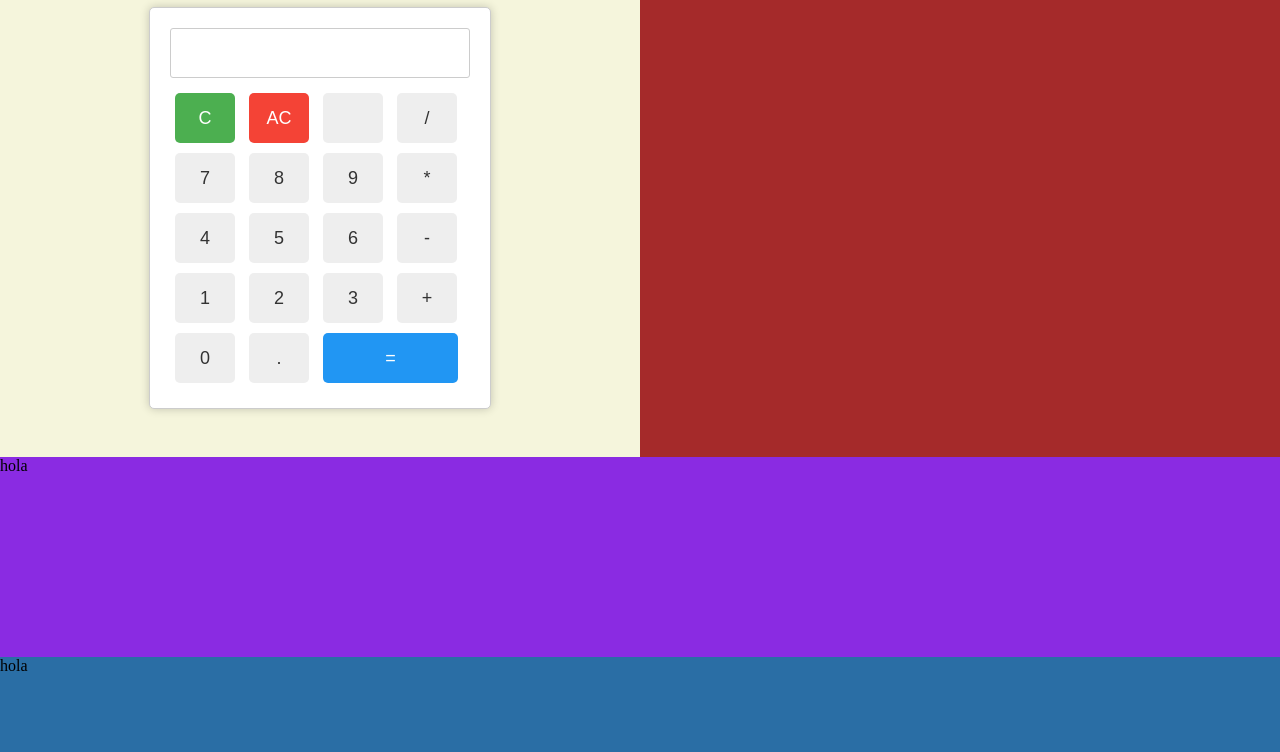
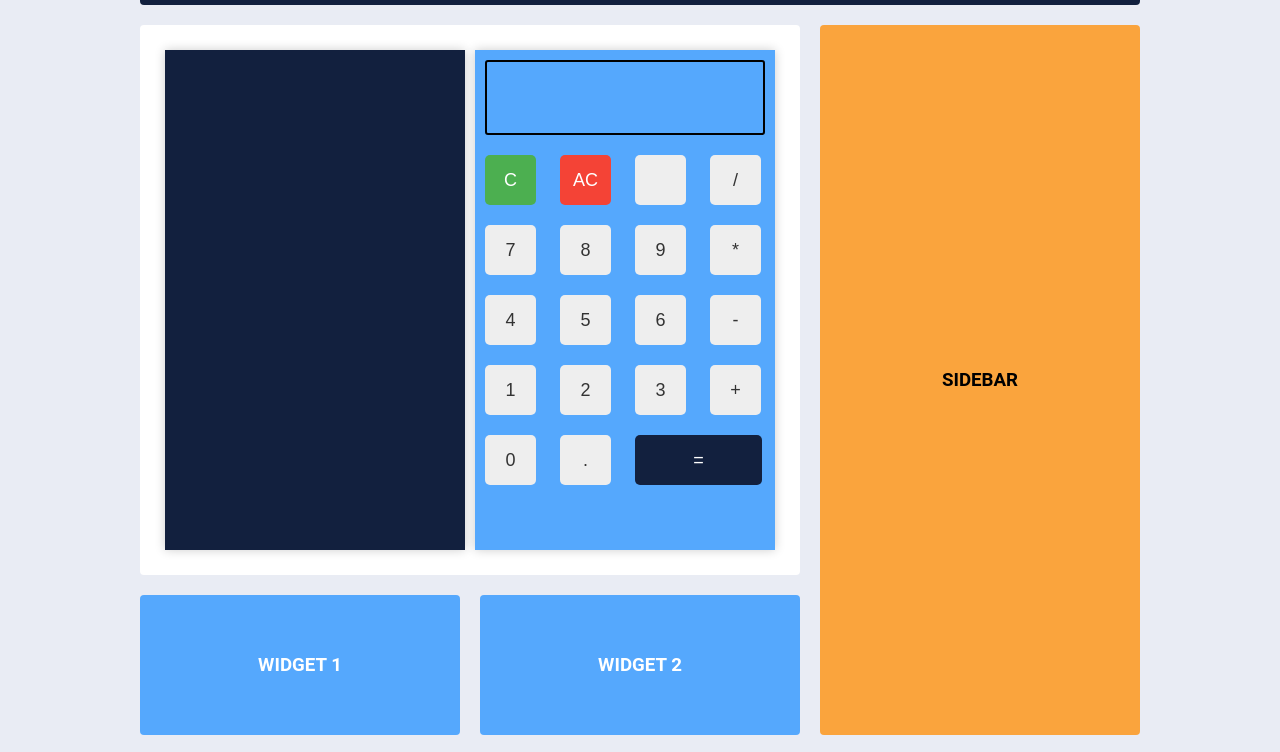
Before and after one commit to leonardogr15/various_projects, a plain HTML site: page index.html in a window 1280 px wide. Shown: the part 83-835 px from the top of the page. Drawn offline with Linux system fonts and the light colour scheme.

Commit message:
fix_calculator finish

```diff
--- a/index.html
+++ b/index.html
@@ -12,37 +12,50 @@
 </head>
 
 <body>
-    <div id="navbar">navbar</div>
-    <div id="div_father">
-        <div id="div_son_1">
-            <div id="calculator">
+    <div class="contenedor">
+		<header class="header">
+			<h2>HEADER</h2>
+		</header>
+		<main class="contenido">
+			<div id="div_first">
+            </div>
+			<div id="div_second">
                 <div id="result"></div>
-                <button id ='button_cal_c' class="button c" onclick="clearResult()">C</button>
-                <button id ='button_cal_ac' class="button ac" onclick="clearAll()">AC</button>
-                <button id ='button_cal' class="button" >&nbsp;</button>
-                <button id ='button_cal' class="button" onclick="appendToResult('/')">/</button>
-                <button id ='button_cal' class="button" onclick="appendToResult(7)">7</button>
-                <button id ='button_cal' class="button" onclick="appendToResult(8)">8</button>
-                <button id ='button_cal' class="button" onclick="appendToResult(9)">9</button>
-                <button id ='button_cal' class="button" onclick="appendToResult('*')">*</button>
-                <button id ='button_cal' class="button" onclick="appendToResult(4)">4</button>
-                <button id ='button_cal' class="button" onclick="appendToResult(5)">5</button>
-                <button id ='button_cal' class="button" onclick="appendToResult(6)">6</button>
-                <button id ='button_cal' class="button" onclick="appendToResult('-')">-</button>
-                <button id ='button_cal' class="button" onclick="appendToResult(1)">1</button>
-                <button id ='button_cal' class="button" onclick="appendToResult(2)">2</button>
-                <button id ='button_cal' class="button" onclick="appendToResult(3)">3</button>
-                <button id ='button_cal' class="button" onclick="appendToResult('+')">+</button>
-                <button id ='button_cal' class="button" onclick="appendToResult(0)">0</button>
-                <button id ='button_cal' class="button" onclick="appendToResult('.')">.</button>
-                <button id ='button_cal_equal' class="button equal" onclick="calculate()">=</button>
+                <button id ='button_cal_c' onclick="clearResult()">C</button>
+                <button id ='button_cal_ac' onclick="clearAll()">AC</button>
+                <button id ='button_cal' >&nbsp;</button>
+                <button id ='button_cal' onclick="appendToResult('/')">/</button>
+                <button id ='button_cal' onclick="appendToResult(7)">7</button>
+                <button id ='button_cal' onclick="appendToResult(8)">8</button>
+                <button id ='button_cal' onclick="appendToResult(9)">9</button>
+                <button id ='button_cal' onclick="appendToResult('*')">*</button>
+                <button id ='button_cal' onclick="appendToResult(4)">4</button>
+                <button id ='button_cal' onclick="appendToResult(5)">5</button>
+                <button id ='button_cal' onclick="appendToResult(6)">6</button>
+                <button id ='button_cal' onclick="appendToResult('-')">-</button>
+                <button id ='button_cal' onclick="appendToResult(1)">1</button>
+                <button id ='button_cal' onclick="appendToResult(2)">2</button>
+                <button id ='button_cal' onclick="appendToResult(3)">3</button>
+                <button id ='button_cal' onclick="appendToResult('+')">+</button>
+                <button id ='button_cal' onclick="appendToResult(0)">0</button>
+                <button id ='button_cal' onclick="appendToResult('.')">.</button>
+                <button id ='button_cal_equal' onclick="calculate()">=</button>
             </div>
-        </div>
-        <div id="div_son_2"> hola</div>
-        <div id="div_son_3"> hola</div>
-        <div id="div_son_4"> hola</div>
-        <div id="div_son_5"> hola</div>
-    </div>
+		</main>
+		<aside class="sidebar">
+			<h3>SIDEBAR</h3>
+		</aside>
+		<div class="widget-1">
+			<h3>WIDGET 1</h3>
+		</div>
+		<div class="widget-2">
+			<h3>WIDGET 2</h3>
+		</div>
+		<footer class="footer">
+			<h3>FOOTER</h3>
+		</footer>
+
+	</div>
     <script src="./controller.js"></script>
 </body>
 
--- a/style.css
+++ b/style.css
@@ -1,77 +1,126 @@
-html,
-body {
-    height: 100%;
+* {
     margin: 0;
+    padding: 0;
 }
 
-#navbar {
-    background-color: cornflowerblue;
-    height: 5%;
+body {
+    background: #E9ECF4;
+    color: #000;
+    font-family: 'Roboto', sans-serif;
 }
 
-#div_father {
-    height: 100%;
-    width: 100%;
-    background-color: aqua;
-    display: flex;
-    flex-wrap: wrap;
+.contenedor {
+    width: 90%;
+    max-width: 1000px;
+    margin: 20px auto;
+    display: grid;
+    grid-gap: 20px;
+    grid-template-columns: repeat(3, 1fr);
+    grid-template-rows: repeat(4, auto);
+
+    grid-template-areas: "header header header"
+        "contenido contenido sidebar"
+        "widget-1 widget-2 sidebar"
+        "footer footer footer";
 }
 
-#div_son_1 {
-    height: 50%;
-    width: 50%;
-    background-color: beige;
-    padding-bottom: 100px;
+.contenedor>div,
+.contenedor .header,
+.contenedor .contenido,
+.contenedor .sidebar,
+.contenedor .footer {
+    background: #fff;
+    padding: 20px;
+    border-radius: 4px;
 }
 
-#div_son_2 {
-    height: 50%;
-    width: 50%;
-    background-color: brown;
-    padding-bottom: 100px;
+.contenedor .header {
+    background: #12203E;
+    color: #fff;
+    grid-area: header;
 }
 
-#div_son_3 {
-    height: 25%;
-    width: 100%;
-    background-color: blueviolet;
+.contenedor .contenido {
+    grid-area: contenido;
+    display: flex;
+}
+
+.contenedor .sidebar {
+    grid-column: 3 / 4;
+    background: #fAA43D;
+    text-align: center;
+    display: flex;
+    align-items: center;
+    justify-content: center;
+    min-height: 100px;
+    grid-area: sidebar;
+}
+
+.contenedor .widget-1,
+.contenedor .widget-2 {
+    background: #55a8fd;
+    color: #fff;
+    height: 100px;
+    text-align: center;
+    display: flex;
+    align-items: center;
+    justify-content: center;
+}
+
+.contenedor .widget-1 {
+    grid-area: widget-1;
+}
+
+.contenedor .widget-2 {
+    grid-area: widget-2;
+}
+
+.contenedor .footer {
+    background: #12203E;
+    color: #fff;
+    grid-area: footer;
+}
+
+@media screen and (max-width: 768px) {
+    .contenedor {
+        grid-template-areas: "header header header"
+            "contenido contenido contenido"
+            "sidebar sidebar sidebar"
+            "widget-1 widget-1 widget-2"
+            "footer footer footer";
+    }
 
 }
 
-#div_son_4 {
-    height: 25%;
-    width: 100%;
-    background-color: rgb(42, 110, 165);
+/* DESDE AQUI COMIENZAN LOS ESTILOS APLICADOS A LA CALCULADORA */
 
+
+
+#div_first{
+    background-color: #12203E;
+    height: 500px;
+    width: 50%;
+    margin: 5px;
+    box-shadow: 0 0 10px rgba(0, 0, 0, 0.2);
 }
 
-#div_son_5 {
-    height: 50%;
-    width: 100%;
-    background-color: rgb(226, 80, 69);
-
-}
-
-#calculator {
-    background-color: #fff;
-    border: 1px solid #ccc;
-    border-radius: 5px;
-    width: 300px;
-    margin: 50px auto;
-    padding: 20px;
+#div_second{
+    background-color:#55a8fd;
+    height: 500px;
+    width: 50%;
+    margin: 5px;
     box-shadow: 0 0 10px rgba(0, 0, 0, 0.2);
 }
 
 #result {
-    border: 1px solid #ccc;
+    border: 2px solid #000000;
     border-radius: 3px;
     padding: 5px;
     font-size: 24px;
     text-align: right;
-    width: 100%;
-    height: 50px;
-    margin-bottom: 10px;
+    height: 15%;
     box-sizing: border-box;
+    margin: 10px;
 }
 
 #button_cal_c,#button_cal_ac,#button_cal,#button_cal_equal {
@@ -79,10 +128,9 @@ body {
     border: none;
     color: #333;
     font-size: 18px;
-    padding: 10px;
-    width: 20%;
+    width: 51px;
     height: 50px;
-    margin: 5px;
+    margin: 10px;
     border-radius: 5px;
     cursor: pointer;
     box-sizing: border-box;
@@ -111,11 +159,11 @@ body {
 }
 
 #button_cal_equal {
-    background-color: #2196f3;
+    background-color: #12203E;
     color: #fff;
-    width: 45%;
+    width: 127px;
 }
 
 #button_cal_equal:hover {
-    background-color: #1976d2;
+    background-color: #12203E;
 }
```
